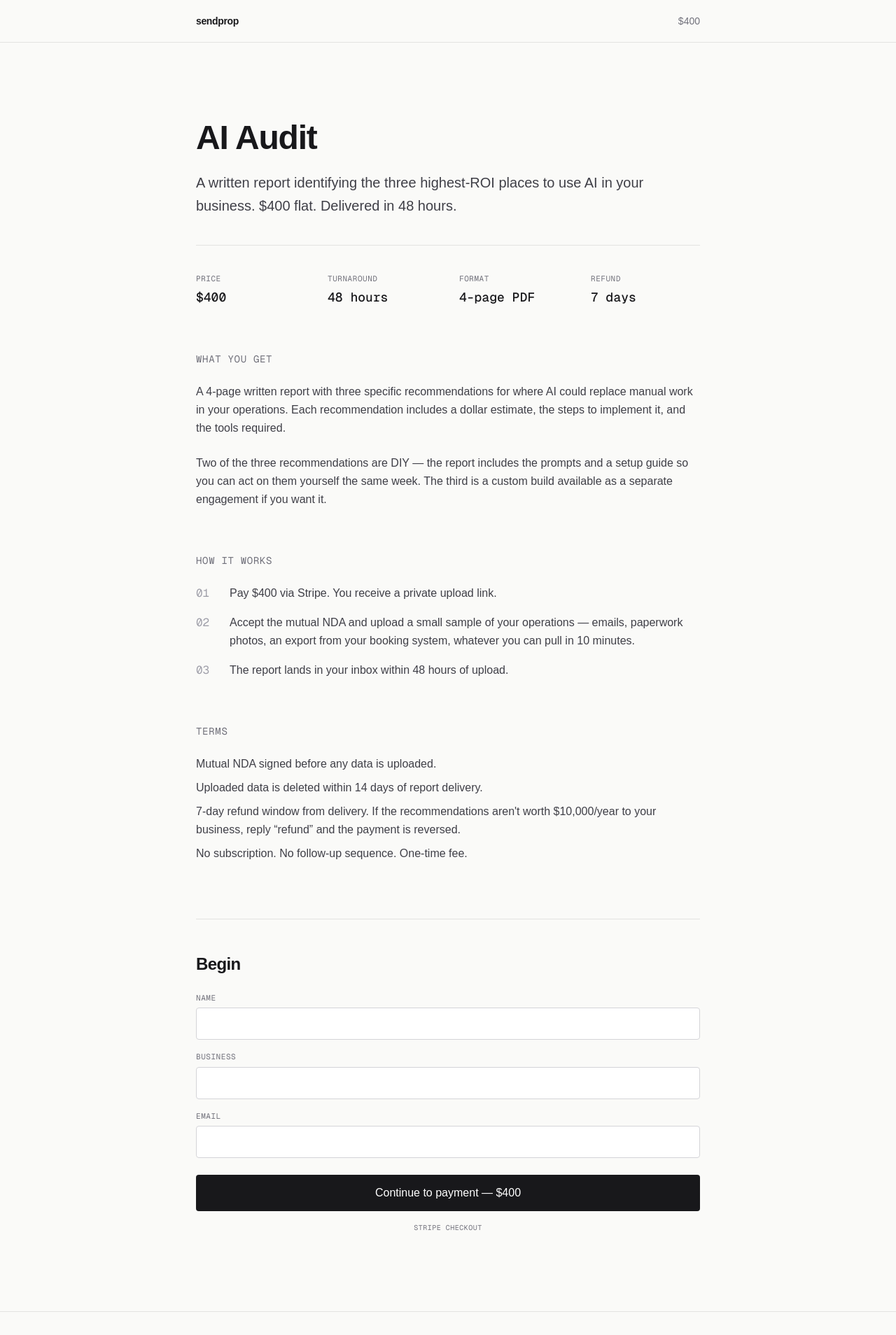
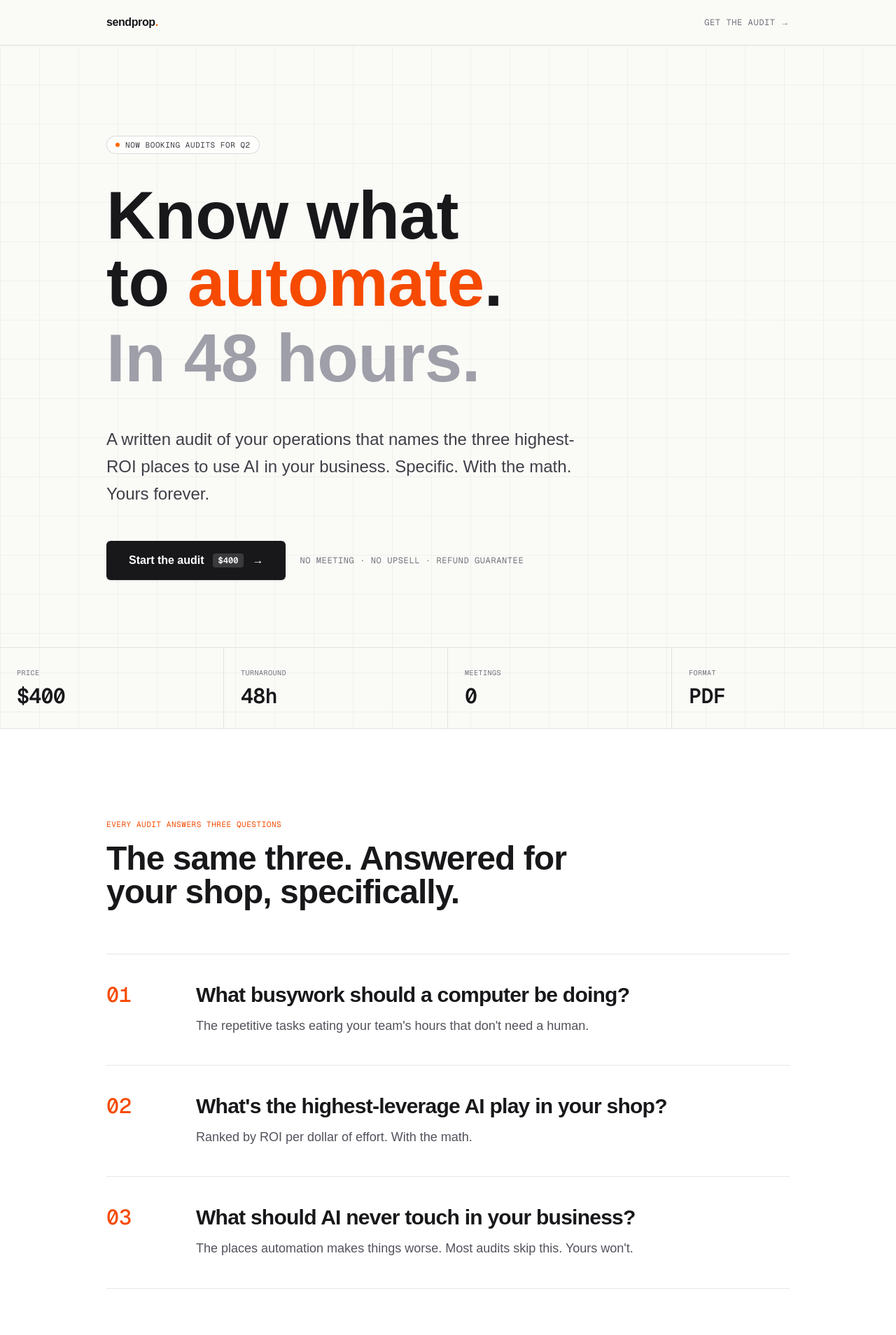
Before and after one commit to jefdiesel/sendprop, a Next.js app: page / in a window 1280 px wide. Shown: the top 1908 px of the page at 70% size. Built offline with nearby package versions, Linux system fonts and the light colour scheme.

Commit message:
Modern marketing voice: bold hero, three questions framing, dark CTA

```diff
--- a/src/app/page.tsx
+++ b/src/app/page.tsx
@@ -3,190 +3,308 @@ import { createCheckoutSession } from "./actions";
 export const metadata = {
   title: "Sendprop — AI Audit",
   description:
-    "A written report identifying the three highest-ROI places to use AI in your business. $400. 48 hours. No meeting. Refund if not worth $10,000/year.",
+    "A written audit of your business that tells you exactly what to automate next. $400. 48 hours. No meeting.",
 };
+
+const STATS = [
+  { label: "Price", value: "$400" },
+  { label: "Turnaround", value: "48h" },
+  { label: "Meetings", value: "0" },
+  { label: "Format", value: "PDF" },
+];
+
+const QUESTIONS = [
+  {
+    n: "01",
+    q: "What busywork should a computer be doing?",
+    a: "The repetitive tasks eating your team's hours that don't need a human.",
+  },
+  {
+    n: "02",
+    q: "What's the highest-leverage AI play in your shop?",
+    a: "Ranked by ROI per dollar of effort. With the math.",
+  },
+  {
+    n: "03",
+    q: "What should AI never touch in your business?",
+    a: "The places automation makes things worse. Most audits skip this. Yours won't.",
+  },
+];
 
 export default function HomePage() {
   return (
-    <div className="min-h-screen bg-[#fafaf8] text-zinc-900 antialiased">
+    <div className="min-h-screen bg-[#fafaf7] text-zinc-900 antialiased selection:bg-orange-200">
+      {/* nav */}
       <nav className="border-b border-zinc-900/10">
-        <div className="mx-auto flex max-w-3xl items-center justify-between px-6 py-5">
-          <a href="/" className="text-sm font-semibold tracking-tight">
-            sendprop
+        <div className="mx-auto flex max-w-5xl items-center justify-between px-6 py-5">
+          <a href="/" className="font-semibold tracking-tight">
+            sendprop<span className="text-orange-500">.</span>
           </a>
           <a
             href="#start"
-            className="text-sm text-zinc-500 hover:text-zinc-900"
+            className="font-mono text-xs uppercase tracking-wider text-zinc-500 hover:text-zinc-900"
           >
-            $400
+            Get the audit →
           </a>
         </div>
       </nav>
 
-      <main className="mx-auto max-w-3xl px-6 py-20 sm:py-28">
-        <h1 className="text-4xl font-semibold tracking-tight sm:text-5xl">
-          AI Audit
+      {/* hero */}
+      <section className="relative overflow-hidden border-b border-zinc-900/10">
+        <div
+          aria-hidden
+          className="pointer-events-none absolute inset-0 opacity-[0.035]"
+          style={{
+            backgroundImage:
+              "linear-gradient(to right, #000 1px, transparent 1px), linear-gradient(to bottom, #000 1px, transparent 1px)",
+            backgroundSize: "56px 56px",
+          }}
+        />
+        <div className="relative mx-auto max-w-5xl px-6 pt-20 pb-16 sm:pt-32 sm:pb-24">
+          <div className="mb-10 inline-flex items-center gap-2 rounded-full border border-zinc-900/15 bg-white/70 px-3 py-1 font-mono text-[11px] uppercase tracking-wider text-zinc-700 backdrop-blur">
+            <span className="inline-block h-1.5 w-1.5 rounded-full bg-orange-500" />
+            Now booking audits for Q2
+          </div>
+
+          <h1 className="font-semibold leading-[0.92] tracking-[-0.025em]">
+            <span className="block text-6xl sm:text-8xl">Know what</span>
+            <span className="block text-6xl sm:text-8xl">
+              to <span className="text-orange-600">automate</span>.
+            </span>
+            <span className="mt-3 block text-6xl sm:text-8xl text-zinc-400">
+              In 48 hours.
+            </span>
           </h1>
-        <p className="mt-6 text-xl leading-relaxed text-zinc-700">
-          A written report identifying the three highest-ROI places to use AI
-          in your business. $400 flat. Delivered in 48 hours.
+
+          <p className="mt-12 max-w-2xl text-xl leading-relaxed text-zinc-700 sm:text-2xl">
+            A written audit of your operations that names the three highest-ROI
+            places to use AI in your business. Specific. With the math.
+            Yours forever.
           </p>
 
-        <div className="mt-10 border-t border-zinc-900/10 pt-10">
-          <dl className="grid grid-cols-2 gap-8 text-sm sm:grid-cols-4">
-            <div>
-              <dt className="font-mono text-[11px] uppercase tracking-wider text-zinc-500">
-                Price
-              </dt>
-              <dd className="mt-1 font-mono text-lg font-medium tabular-nums">
+          <div className="mt-12 flex flex-col items-start gap-5 sm:flex-row sm:items-center">
+            <a
+              href="#start"
+              className="group inline-flex items-center gap-3 rounded-md bg-zinc-900 px-8 py-4 text-base font-semibold text-white shadow-sm transition hover:bg-zinc-800"
+            >
+              Start the audit
+              <span className="rounded bg-white/15 px-2 py-0.5 font-mono text-xs">
                 $400
-              </dd>
+              </span>
+              <span className="transition-transform group-hover:translate-x-1">→</span>
+            </a>
+            <span className="font-mono text-xs uppercase tracking-wider text-zinc-500">
+              No meeting · No upsell · Refund guarantee
+            </span>
+          </div>
+        </div>
+
+        {/* stat strip */}
+        <div className="relative grid grid-cols-2 border-t border-zinc-900/10 sm:grid-cols-4">
+          {STATS.map((s, i) => (
+            <div
+              key={s.label}
+              className={`px-6 py-7 ${
+                i < STATS.length - 1 ? "border-r border-zinc-900/10" : ""
+              } ${i < 2 ? "border-b border-zinc-900/10 sm:border-b-0" : ""}`}
+            >
+              <div className="font-mono text-[10px] uppercase tracking-wider text-zinc-500">
+                {s.label}
+              </div>
+              <div className="mt-2 font-mono text-3xl font-semibold tabular-nums tracking-tight">
+                {s.value}
+              </div>
+            </div>
+          ))}
+        </div>
+      </section>
+
+      {/* the three questions */}
+      <section className="border-b border-zinc-900/10 bg-white">
+        <div className="mx-auto max-w-5xl px-6 py-24 sm:py-32">
+          <div className="mb-16 max-w-2xl">
+            <div className="font-mono text-[11px] uppercase tracking-wider text-orange-600">
+              Every audit answers three questions
+            </div>
+            <h2 className="mt-4 text-4xl font-semibold tracking-[-0.02em] sm:text-5xl">
+              The same three. Answered for your shop, specifically.
+            </h2>
+          </div>
+
+          <div className="space-y-px">
+            {QUESTIONS.map((item) => (
+              <div
+                key={item.n}
+                className="group grid grid-cols-[3rem_1fr] gap-6 border-t border-zinc-900/10 py-10 transition sm:grid-cols-[5rem_1fr] sm:gap-12"
+              >
+                <div className="font-mono text-2xl font-medium text-orange-600 sm:text-3xl">
+                  {item.n}
                 </div>
                 <div>
-              <dt className="font-mono text-[11px] uppercase tracking-wider text-zinc-500">
-                Turnaround
-              </dt>
-              <dd className="mt-1 font-mono text-lg font-medium tabular-nums">
-                48 hours
-              </dd>
+                  <h3 className="text-2xl font-semibold tracking-tight sm:text-3xl">
+                    {item.q}
+                  </h3>
+                  <p className="mt-3 max-w-2xl text-lg leading-relaxed text-zinc-600">
+                    {item.a}
+                  </p>
                 </div>
+              </div>
+            ))}
+            <div className="border-t border-zinc-900/10" />
+          </div>
+        </div>
+      </section>
+
+      {/* what's in the report */}
+      <section className="border-b border-zinc-900/10">
+        <div className="mx-auto grid max-w-5xl gap-16 px-6 py-24 sm:py-32 lg:grid-cols-[1fr_2fr] lg:gap-24">
           <div>
-              <dt className="font-mono text-[11px] uppercase tracking-wider text-zinc-500">
-                Format
-              </dt>
-              <dd className="mt-1 font-mono text-lg font-medium">
-                4-page PDF
-              </dd>
+            <div className="font-mono text-[11px] uppercase tracking-wider text-orange-600">
+              The deliverable
             </div>
-            <div>
-              <dt className="font-mono text-[11px] uppercase tracking-wider text-zinc-500">
-                Refund
-              </dt>
-              <dd className="mt-1 font-mono text-lg font-medium">7 days</dd>
+            <h2 className="mt-4 text-4xl font-semibold tracking-[-0.02em] sm:text-5xl">
+              A 4-page PDF.
+            </h2>
+            <p className="mt-6 font-mono text-sm text-zinc-500">
+              In your inbox in 48 hours.
+            </p>
           </div>
-          </dl>
-        </div>
-
-        <div className="mt-16 space-y-6 text-base leading-relaxed text-zinc-700">
-          <h2 className="text-sm font-mono uppercase tracking-wider text-zinc-500">
-            What you get
-          </h2>
+          <div className="space-y-8 text-lg leading-relaxed text-zinc-700">
             <p>
-            A 4-page written report with three specific recommendations for
-            where AI could replace manual work in your operations. Each
-            recommendation includes a dollar estimate, the steps to implement
-            it, and the tools required.
+              Three recommendations, ranked by ROI. Each one names the task,
+              shows the math (hours per week × loaded cost), and gives the
+              annual dollar value if you fix it.
             </p>
             <p>
-            Two of the three recommendations are DIY &mdash; the report
-            includes the prompts and a setup guide so you can act on them
-            yourself the same week. The third is a custom build available as a
-            separate engagement if you want it.
+              Two of the three are <strong className="text-zinc-900">do it yourself</strong> &mdash; the report includes the
+              exact prompts, the tools, and a step-by-step setup guide. You can
+              act on them this week without hiring anyone.
+            </p>
+            <p>
+              The third is a <strong className="text-zinc-900">custom build</strong> available as a separate
+              fixed-price engagement. You decide if you want it. No pressure,
+              no follow-up sequence, no &ldquo;circling back.&rdquo;
             </p>
           </div>
+        </div>
+      </section>
 
-        <div className="mt-16 space-y-6 text-base leading-relaxed text-zinc-700">
-          <h2 className="text-sm font-mono uppercase tracking-wider text-zinc-500">
-            How it works
+      {/* the offer */}
+      <section
+        id="start"
+        className="border-b border-zinc-900/10 bg-zinc-950 text-zinc-50"
+      >
+        <div className="mx-auto max-w-5xl px-6 py-24 sm:py-32">
+          <div className="grid gap-16 lg:grid-cols-[1fr_1fr] lg:gap-20">
+            <div>
+              <div className="font-mono text-[11px] uppercase tracking-wider text-orange-400">
+                Begin
+              </div>
+              <h2 className="mt-4 text-6xl font-semibold tracking-[-0.025em] sm:text-7xl">
+                <span className="text-orange-400">$400.</span>
+                <br />
+                One time.
               </h2>
-          <ol className="space-y-4">
-            <li className="grid grid-cols-[2.5rem_1fr] gap-2">
-              <span className="font-mono text-zinc-400">01</span>
-              <span>
-                Pay $400 via Stripe. You receive a private upload link.
+              <p className="mt-8 max-w-md text-xl leading-relaxed text-zinc-300">
+                Fill in three fields, pay through Stripe, get your upload link.
+                The whole transaction takes about ninety seconds.
+              </p>
+
+              <ul className="mt-12 space-y-5 text-base">
+                <li className="flex items-start gap-4">
+                  <span className="mt-2 inline-block h-1.5 w-1.5 shrink-0 rounded-full bg-orange-400" />
+                  <span className="text-zinc-300">
+                    <strong className="text-white">48-hour delivery.</strong>{" "}
+                    From the moment you upload your data.
                   </span>
                 </li>
-            <li className="grid grid-cols-[2.5rem_1fr] gap-2">
-              <span className="font-mono text-zinc-400">02</span>
-              <span>
-                Accept the mutual NDA and upload a small sample of your
-                operations &mdash; emails, paperwork photos, an export from
-                your booking system, whatever you can pull in 10 minutes.
+                <li className="flex items-start gap-4">
+                  <span className="mt-2 inline-block h-1.5 w-1.5 shrink-0 rounded-full bg-orange-400" />
+                  <span className="text-zinc-300">
+                    <strong className="text-white">Mutual NDA.</strong>{" "}
+                    Signed before any data is uploaded. Data deleted within 14 days.
                   </span>
                 </li>
-            <li className="grid grid-cols-[2.5rem_1fr] gap-2">
-              <span className="font-mono text-zinc-400">03</span>
-              <span>
-                The report lands in your inbox within 48 hours of upload.
+                <li className="flex items-start gap-4">
+                  <span className="mt-2 inline-block h-1.5 w-1.5 shrink-0 rounded-full bg-orange-400" />
+                  <span className="text-zinc-300">
+                    <strong className="text-white">Refund guarantee.</strong>{" "}
+                    7 days. Reply &ldquo;refund&rdquo; and the payment is reversed. No questions.
                   </span>
                 </li>
-          </ol>
-        </div>
-
-        <div className="mt-16 space-y-6 text-base leading-relaxed text-zinc-700">
-          <h2 className="text-sm font-mono uppercase tracking-wider text-zinc-500">
-            Terms
-          </h2>
-          <ul className="space-y-2">
-            <li>Mutual NDA signed before any data is uploaded.</li>
-            <li>Uploaded data is deleted within 14 days of report delivery.</li>
-            <li>
-              7-day refund window from delivery. If the recommendations
-              aren&apos;t worth $10,000/year to your business, reply
-              &ldquo;refund&rdquo; and the payment is reversed.
+                <li className="flex items-start gap-4">
+                  <span className="mt-2 inline-block h-1.5 w-1.5 shrink-0 rounded-full bg-orange-400" />
+                  <span className="text-zinc-300">
+                    <strong className="text-white">No upsell trap.</strong>{" "}
+                    Zero subscriptions. Zero follow-up emails. The audit is the product.
+                  </span>
                 </li>
-            <li>No subscription. No follow-up sequence. One-time fee.</li>
               </ul>
             </div>
 
-        <section
-          id="start"
-          className="mt-20 border-t border-zinc-900/10 pt-12"
-        >
-          <h2 className="text-2xl font-semibold tracking-tight">
-            Begin
-          </h2>
-          <form action={createCheckoutSession} className="mt-6 space-y-4">
+            <div className="rounded-lg border border-white/10 bg-white/[0.03] p-6 sm:p-8">
+              <form action={createCheckoutSession} className="space-y-5">
                 <div>
-              <label className="mb-1.5 block font-mono text-[11px] uppercase tracking-wider text-zinc-500">
-                Name
+                  <label className="mb-2 block font-mono text-[10px] uppercase tracking-wider text-zinc-500">
+                    Your name
                   </label>
                   <input
                     name="customerName"
+                    placeholder="Mike Petrov"
                     required
-                className="w-full rounded border border-zinc-300 bg-white px-3 py-2.5 text-base focus:border-zinc-900 focus:outline-none"
+                    className="w-full rounded border border-white/15 bg-white/5 px-4 py-3 text-base text-white placeholder:text-zinc-600 focus:border-orange-400 focus:outline-none"
                   />
                 </div>
                 <div>
-              <label className="mb-1.5 block font-mono text-[11px] uppercase tracking-wider text-zinc-500">
+                  <label className="mb-2 block font-mono text-[10px] uppercase tracking-wider text-zinc-500">
                     Business
                   </label>
                   <input
                     name="businessName"
+                    placeholder="Midway Insurance Agency"
                     required
-                className="w-full rounded border border-zinc-300 bg-white px-3 py-2.5 text-base focus:border-zinc-900 focus:outline-none"
+                    className="w-full rounded border border-white/15 bg-white/5 px-4 py-3 text-base text-white placeholder:text-zinc-600 focus:border-orange-400 focus:outline-none"
                   />
                 </div>
                 <div>
-              <label className="mb-1.5 block font-mono text-[11px] uppercase tracking-wider text-zinc-500">
+                  <label className="mb-2 block font-mono text-[10px] uppercase tracking-wider text-zinc-500">
                     Email
                   </label>
                   <input
                     name="customerEmail"
                     type="email"
+                    placeholder="mike@midway.example"
                     required
-                className="w-full rounded border border-zinc-300 bg-white px-3 py-2.5 text-base focus:border-zinc-900 focus:outline-none"
+                    className="w-full rounded border border-white/15 bg-white/5 px-4 py-3 text-base text-white placeholder:text-zinc-600 focus:border-orange-400 focus:outline-none"
                   />
                 </div>
                 <button
                   type="submit"
-              className="mt-2 w-full rounded bg-zinc-900 px-6 py-3.5 text-base font-medium text-white transition hover:bg-zinc-800"
+                  className="group mt-3 flex w-full items-center justify-center gap-3 rounded bg-orange-500 px-6 py-4 text-base font-semibold text-zinc-950 shadow-sm transition hover:bg-orange-400"
                 >
-              Continue to payment — $400
+                  Pay $400 →
                 </button>
-            <p className="text-center font-mono text-[10px] uppercase tracking-wider text-zinc-500">
-              Stripe checkout
+                <p className="mt-3 text-center font-mono text-[10px] uppercase tracking-wider text-zinc-500">
+                  Stripe checkout · Card, Apple Pay, Google Pay
                 </p>
               </form>
+            </div>
+          </div>
+        </div>
       </section>
-      </main>
 
-      <footer className="border-t border-zinc-900/10">
-        <div className="mx-auto flex max-w-3xl items-center justify-between px-6 py-8 text-xs text-zinc-500">
-          <span className="font-mono">sendprop</span>
-          <a href="mailto:jef@sendprop.com" className="font-mono hover:text-zinc-900">
+      {/* footer */}
+      <footer className="bg-[#fafaf7]">
+        <div className="mx-auto flex max-w-5xl flex-col items-start justify-between gap-3 px-6 py-12 text-sm text-zinc-500 sm:flex-row sm:items-center">
+          <div>
+            <span className="font-semibold text-zinc-900">sendprop</span>
+            <span className="text-orange-500">.</span>
+          </div>
+          <div className="font-mono text-xs">
+            <a href="mailto:jef@sendprop.com" className="hover:text-zinc-900">
               jef@sendprop.com
             </a>
+          </div>
         </div>
       </footer>
     </div>
```
Lines whose indentation alone changed are shown as unchanged.
